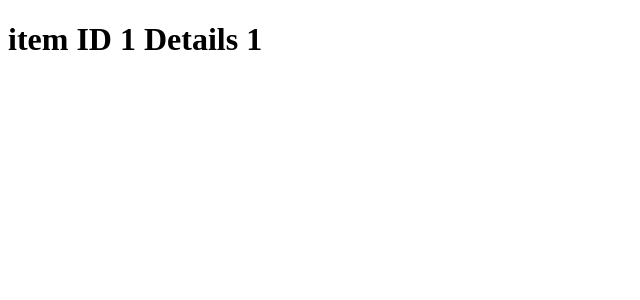
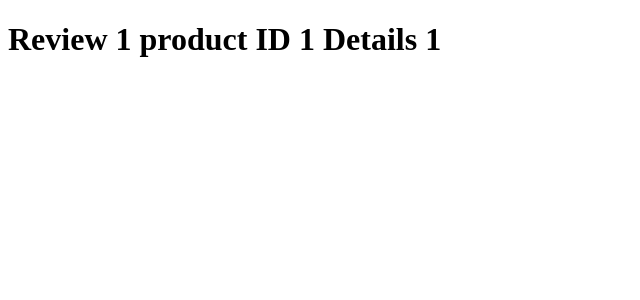
Before and after one commit to ooexiaoo/LearningNextJS, a Next.js app in the folder hello-world/: page /products/1/item/1 in a window 1280 px wide. Shown: the top 300 px of the page, without its empty margins (0-640 px from the left). Built offline with nearby package versions, Linux system fonts and the light colour scheme.

Commit message:
Chapter 10 - Not Found Page

```diff
--- a/hello-world/src/app/products/[productId]/item/[itemId]/page.tsx
+++ b/hello-world/src/app/products/[productId]/item/[itemId]/page.tsx
@@ -1,7 +1,16 @@
-export default function itemDetails({
-    params,
-  }: {
-    params: { itemId: string };
-  }) {
-    return <h1>item ID 1 Details {params.itemId}</h1>;
+import { notFound } from "next/navigation";
+
+export default function ItemDetails({
+  params,
+}: {
+  params: { productId: string; itemId: string };
+}) {
+  if (parseInt(params.itemId) > 500) {
+    notFound();
   }
+  return (
+    <h1>
+      Review {params.itemId} product ID 1 Details {params.productId}
+    </h1>
+  );
+}
```
Also changed, not shown: hello-world/src/app/not-found.tsx (added, +8 -0 lines), hello-world/src/app/products/[productId]/item/[itemId]/not-found.tsx (added, +7 -0 lines), hello-world/src/app/products/[productId]/page.tsx (+12 -2 lines).
